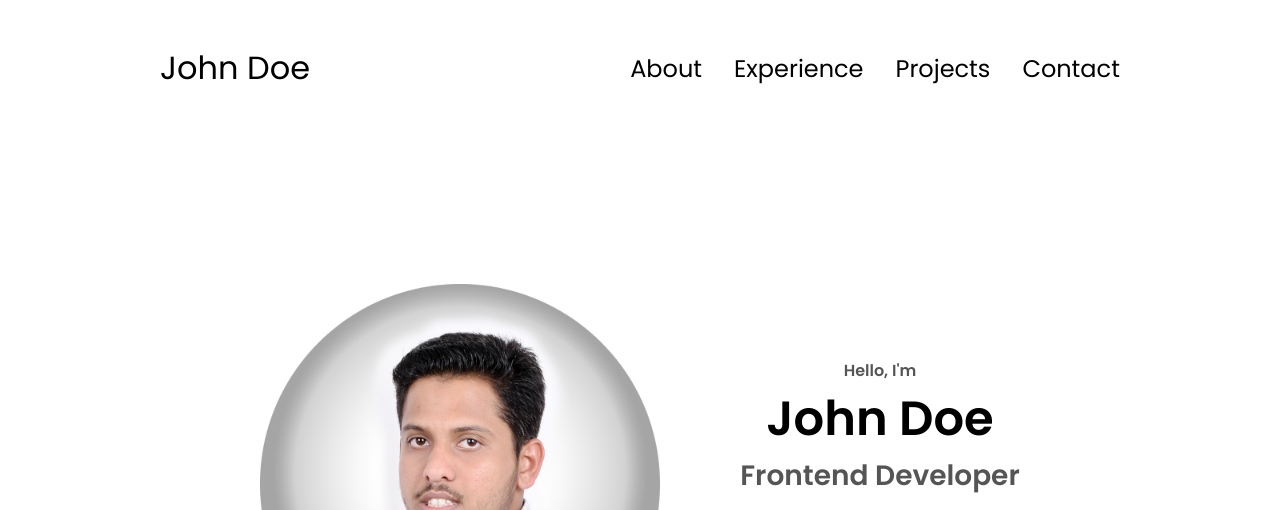
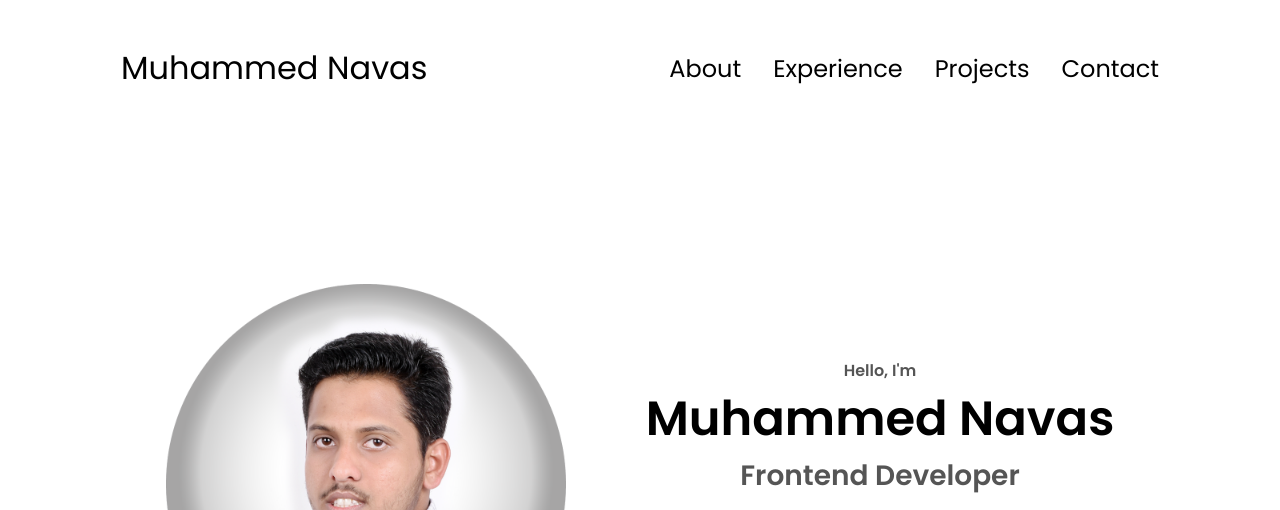
Before and after one commit to mixopedia/personal_portfolio, a plain HTML site: page index.html in a window 1280 px wide. Shown: the top 510 px of the page. Drawn offline with Linux system fonts and the light colour scheme.

Commit message:
updated name to muhammed navas

```diff
--- a/index.html
+++ b/index.html
@@ -10,7 +10,7 @@
   </head>
   <body>
     <nav id="desktop-nav">
-      <div class="logo">John Doe</div>
+      <div class="logo">Muhammed Navas</div>
       <div>
         <ul class="nav-links">
           <li><a href="#about">About</a></li>
@@ -21,7 +21,7 @@
       </div>
     </nav>
     <nav id="hamburger-nav">
-      <div class="logo">John Doe</div>
+      <div class="logo">Muhammed Navas</div>
       <div class="hamburger-menu">
         <div class="hamburger-icon" onclick="toggleMenu()">
           <span></span>
@@ -38,11 +38,11 @@
     </nav>
     <section id="profile">
       <div class="section__pic-container">
-        <img src="./assets/profile-pic.png" alt="John Doe profile picture" />
+        <img src="./assets/profile-pic.png" alt="Muhammed Navas profile picture" />
       </div>
       <div class="section__text">
         <p class="section__text__p1">Hello, I'm</p>
-        <h1 class="title">John Doe</h1>
+        <h1 class="title">Muhammed Navas</h1>
         <p class="section__text__p2">Frontend Developer</p>
         <div class="btn-container">
           <button
@@ -375,7 +375,7 @@
           </ul>
         </div>
       </nav>
-      <p>Copyright &#169; 2023 John Doe. All Rights Reserved.</p>
+      <p>Copyright &#169; 2023 Muhammed Navas. All Rights Reserved.</p>
     </footer>
     <script src="script.js"></script>
   </body>
```
